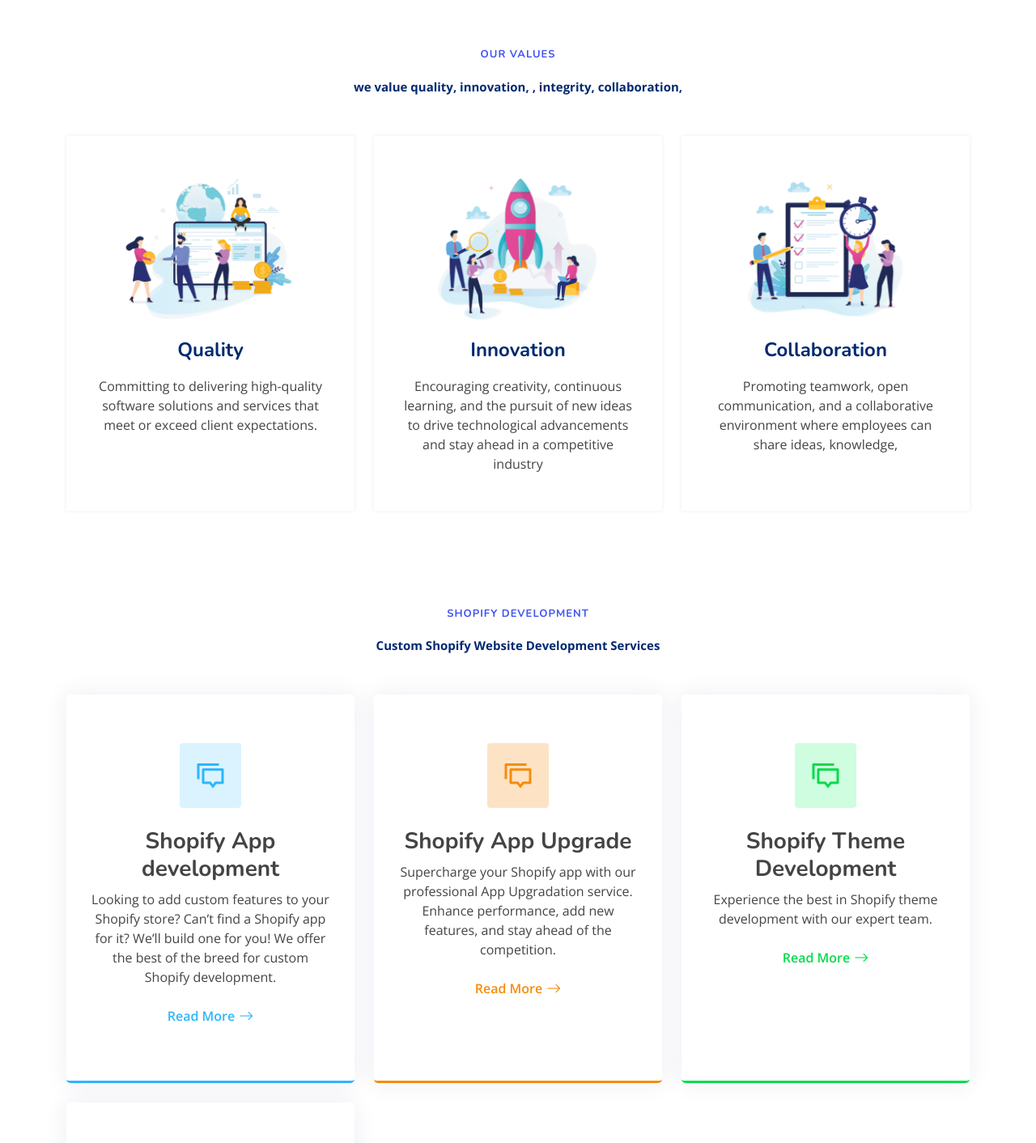
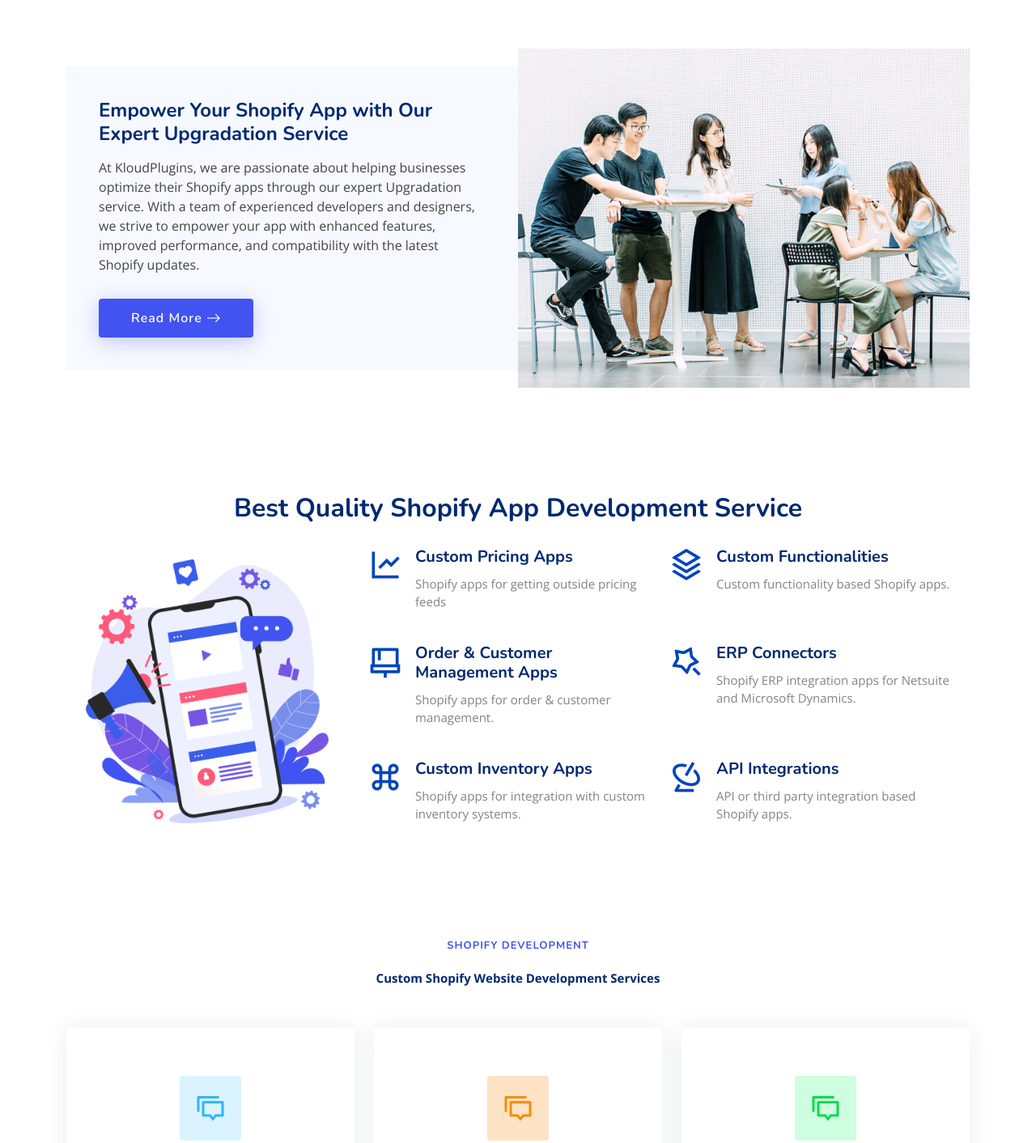
Before and after one commit to Hosted-Website/KloudPlugins-website, a plain HTML site: page index.html in a window 1280 px wide. Shown: the part 800-2212 px from the top of the page at 81% size. Drawn offline with nearby package versions, Linux system fonts and the light colour scheme.

Commit message:
update home

```diff
--- a/assets/css/style.css
+++ b/assets/css/style.css
@@ -185,9 +185,10 @@
 }
 
 .header .logo img {
-    max-height: 60px;
+    max-height: 40px;
     margin-right: 12px;
 }
+
 
 .header .logo span {
   font-size: 30px;
--- a/index.html
+++ b/index.html
@@ -50,8 +50,10 @@
         class="container-fluid container-xl d-flex align-items-center justify-content-between"
       >
         <a href="index.html" class="logo d-flex align-items-center">
-          <img src="assets/img/logo.png" alt=" Website Logo" />
-          <span>KloudPlugins</span>
+
+          <img src="assets/img/logo.png" alt=" Website Logo"  />
+
+          <span><img src="assets/img/logo.png" alt=" Website Logo"  /></span>
         </a>
 
         <nav id="navbar" class="navbar">
@@ -60,7 +62,7 @@
 
             <li><a class="nav-link scrollto" href="#shopify">Shopify</a></li>
             <li>
-              <a class="nav-link scrollto" href="#wooCommerce">WooCommerce</a>
+              <a class="nav-link scrollto" href="#magento">Magento</a>
             </li>
             <li>
               <a class="nav-link scrollto" href="#dataservice">Data Services</a>
@@ -68,7 +70,7 @@
 
             <li><a class="nav-link scrollto" href="#contact">Contact</a></li>
             <li>
-              <a class="getstarted scrollto" href="#contact">Get Started</a>
+              <a class="getstarted scrollto" href="#contact">Lets Talk</a>
             </li>
           </ul>
           <i class="bi bi-list mobile-nav-toggle"></i>
@@ -82,21 +84,18 @@
         <section id="hero" class="hero d-flex align-items-center">
           <div class="container">
             <div class="row">
-          <div
-            class="col-lg-12 d-flex flex-column justify-content-center text-center"
-          >
-            <h1 data-aos="fade-up">Revolutionizing E-Commerce</h1>
+              <div class="col-lg-6 d-flex flex-column justify-content-center">
+                <h1 data-aos="fade-up">
+                 Transforming E-commerce Experiences with Shopify, Magento & Data Services
+                </h1>
                 <h2 data-aos="fade-up" data-aos-delay="400">
-              EMPOWERING YOUR E-COMMERCE JOURNEY
+                 Unlock the full potential of your online business with our Shopify, Magento, and data services. We specialize in creating stunning storefronts, scalable e-commerce platforms, and harnessing data insights to propel your success in the digital marketplace.
                 </h2>
-
-
-
-            <div class="text-center" data-aos="fade-up" data-aos-delay="600">
-              <div class="text-center">
+                <div data-aos="fade-up" data-aos-delay="600">
+                  <div class="text-center text-lg-start">
                     <a
                       href="#contact"
-                  class="btn-get-started scrollto d-inline-flex align-items-center justify-content-center align-self-center text-center"
+                      class="btn-get-started scrollto d-inline-flex align-items-center justify-content-center align-self-center"
                     >
                       <span>Get Started</span>
                       <i class="bi bi-arrow-right"></i>
@@ -104,13 +103,12 @@
                   </div>
                 </div>
               </div>
-
               <div
                 class="col-lg-6 hero-img"
                 data-aos="zoom-out"
                 data-aos-delay="200"
               >
-            <!-- <img src="assets/img/hero-img.png" class="img-fluid" alt="" /> -->
+                <img src="assets/img/Head.png" class="img-fluid" alt="" />
               </div>
             </div>
           </div>
@@ -118,64 +116,157 @@
         <!-- End Hero -->
 
         <main id="main">
-      <!-- ======= Values Section ======= -->
-      <section id="values" class="values">
+          <!-- ======= About Section ======= -->
+          <section id="about" class="about">
             <div class="container" data-aos="fade-up">
-          <header class="section-header">
-            <h2>Our Values</h2>
-            <p>we value quality, innovation, , integrity, collaboration,</p>
-          </header>
+              <div class="row gx-0">
+                <div
+                  class="col-lg-6 d-flex flex-column justify-content-center"
+                  data-aos="fade-up"
+                  data-aos-delay="200"
+                >
+                  <div class="content">
+                    <!-- <h3>Who We Are</h3> -->
+                    <h2>
+                     Empower Your Shopify App with Our Expert Upgradation Service
+                    </h2>
+                    <p>
+                     At KloudPlugins, we are passionate about helping businesses optimize their Shopify apps through our expert Upgradation service. With a team of experienced developers and designers, we strive to empower your app with enhanced features, improved performance, and compatibility with the latest Shopify updates.
+                    </p>
+                    <div class="text-center text-lg-start">
+                      <a
+                        href="#"
+                        class="btn-read-more d-inline-flex align-items-center justify-content-center align-self-center"
+                      >
+                        <span>Read More</span>
+                        <i class="bi bi-arrow-right"></i>
+                      </a>
+                    </div>
+                  </div>
+                </div>
+
+                <div
+                  class="col-lg-6 d-flex align-items-center"
+                  data-aos="zoom-out"
+                  data-aos-delay="200"
+                >
+                  <img src="assets/img/about.jpg" class="img-fluid" alt="" />
+                </div>
+              </div>
+            </div>
+          </section>
+          <!-- End About Section -->
+
+       <!-- ======= Features Section ======= -->
+          <section id="features" class="features">
+            <div class="container" data-aos="fade-up">
+              <!-- Feature Icons -->
+              <div class="row feature-icons" data-aos="fade-up">
+                <h3>Best Quality Shopify App Development Service</h3>
 
                 <div class="row">
-            <div class="col-lg-4" data-aos="fade-up" data-aos-delay="200">
-              <div class="box">
-                <img src="assets/img/values-1.png" class="img-fluid" alt="" />
-                <h3>Quality</h3>
+                  <div
+                    class="col-xl-4 text-center"
+                    data-aos="fade-right"
+                    data-aos-delay="100"
+                  >
+                    <img
+                      src="assets/img/features-3.png"
+                      class="img-fluid p-4"
+                      alt=""
+                    />
+                  </div>
+
+                  <div class="col-xl-8 d-flex content">
+                    <div class="row align-self-center gy-4">
+                      <div class="col-md-6 icon-box" data-aos="fade-up">
+                        <i class="ri-line-chart-line"></i>
+                        <div>
+                          <h4>Custom Pricing Apps</h4>
                           <p>
-                  Committing to delivering high-quality software solutions and
-                  services that meet or exceed client expectations.
+                            Shopify apps for getting outside pricing feeds
                           </p>
                         </div>
                       </div>
 
                       <div
-              class="col-lg-4 mt-4 mt-lg-0"
+                        class="col-md-6 icon-box"
                         data-aos="fade-up"
-              data-aos-delay="400"
+                        data-aos-delay="100"
                       >
-              <div class="box">
-                <img src="assets/img/values-2.png" class="img-fluid" alt="" />
-                <h3>Innovation</h3>
+                        <i class="ri-stack-line"></i>
+                        <div>
+                          <h4>Custom Functionalities</h4>
                           <p>
-                  Encouraging creativity, continuous learning, and the pursuit
-                  of new ideas to drive technological advancements and stay
-                  ahead in a competitive industry
+                           Custom functionality based Shopify apps.
                           </p>
                         </div>
                       </div>
 
                       <div
-              class="col-lg-4 mt-4 mt-lg-0"
+                        class="col-md-6 icon-box"
                         data-aos="fade-up"
-              data-aos-delay="600"
+                        data-aos-delay="200"
                       >
-              <div class="box">
-                <img src="assets/img/values-3.png" class="img-fluid" alt="" />
-                <h3>Collaboration</h3>
+                        <i class="ri-brush-4-line"></i>
+                        <div>
+                          <h4>Order & Customer Management Apps</h4>
                           <p>
-                  Promoting teamwork, open communication, and a collaborative
-                  environment where employees can share ideas, knowledge,
+                            Shopify apps for order & customer management.
+                          </p>
+                        </div>
+                      </div>
+
+                      <div
+                        class="col-md-6 icon-box"
+                        data-aos="fade-up"
+                        data-aos-delay="300"
+                      >
+                        <i class="ri-magic-line"></i>
+                        <div>
+                          <h4>ERP Connectors</h4>
+                          <p>
+                            Shopify ERP integration apps for Netsuite and Microsoft Dynamics.
+                          </p>
+                        </div>
+                      </div>
+
+                      <div
+                        class="col-md-6 icon-box"
+                        data-aos="fade-up"
+                        data-aos-delay="400"
+                      >
+                        <i class="ri-command-line"></i>
+                        <div>
+                          <h4>Custom Inventory Apps</h4>
+                          <p>
+                        Shopify apps for integration with custom inventory systems.
+                          </p>
+                        </div>
+                      </div>
+
+                      <div
+                        class="col-md-6 icon-box"
+                        data-aos="fade-up"
+                        data-aos-delay="500"
+                      >
+                        <i class="ri-radar-line"></i>
+                        <div>
+                          <h4>API Integrations</h4>
+                          <p>
+                           API or third party integration based Shopify apps.
                           </p>
                         </div>
                       </div>
                     </div>
                   </div>
+                </div>
+              </div>
+              <!-- End Feature Icons -->
+            </div>
           </section>
-      <!-- End Values Section -->
+          <!-- End Features Section -->
 
-      <!-- ======= Counts Section ======= -->
-
-      <!-- End Counts Section -->
 
       <!-- ======= Features Section ======= -->
 
@@ -199,9 +290,9 @@
                 <p>
                   Looking to add custom features to your Shopify store? Can’t find a Shopify app for it? We’ll build one for you! We offer the best of the breed for custom Shopify development.
                 </p>
-                <a href="./Shopify App development.html" class="read-more" target="”_blank”"
+                <!-- <a href="./Shopify App development.html" class="read-more" target="”_blank”"
                   ><span>Read More</span> <i class="bi bi-arrow-right"></i
-                ></a>
+                ></a> -->
               </div>
             </div>
 
@@ -216,9 +307,9 @@
                 <p>
                  Supercharge your Shopify app with our professional App Upgradation service. Enhance performance, add new features, and stay ahead of the competition.</p>
 
-                <a href="./Shopify App Upgrade.html" class="read-more"
+                <!-- <a href="./Shopify App Upgrade.html" class="read-more"
                   ><span>Read More</span> <i class="bi bi-arrow-right"></i
-                ></a>
+                ></a> -->
               </div>
             </div>
 
@@ -232,10 +323,10 @@
                 <h3>Shopify Theme Development</h3>
                 <p>
                   Experience the best in Shopify theme development with our expert team.
-                </p>
+                <!-- </p>
                 <a href="./Shopify Theme Development.html" class="read-more"
                   ><span>Read More</span> <i class="bi bi-arrow-right"></i
-                ></a>
+                ></a> -->
               </div>
             </div>
 
@@ -250,9 +341,9 @@
                 <p>
                   Get the best Shopify customer services for your online store. Our dedicated team is here to provide exceptional support.
                 </p>
-                <a href="./Shopify Customer Services.html" class="read-more"
+                <!-- <a href="./Shopify Customer Services.html" class="read-more"
                   ><span>Read More</span> <i class="bi bi-arrow-right"></i
-                ></a>
+                ></a> -->
               </div>
             </div>
           </div>
@@ -261,11 +352,11 @@
       <!-- End Services Section -->
 
       <!-- ======= Services Section ======= -->
-      <section id="wooCommerce" class="services">
+      <section id="magento" class="services">
         <div class="container" data-aos="fade-up">
           <header class="section-header">
-            <h2>WooCommerce Development</h2>
-            <p>We can build you a WooCommerce store</p>
+            <h2> Magento WooCommerce Development</h2>
+            <p>We can build you a Magento WooCommerce store</p>
           </header>
 
           <div class="row gy-4">
@@ -280,9 +371,9 @@
                 <p>
                  Unlock the true potential of your online store with our expert software services powered by WooCommerce Magento 2. Seamlessly integrate powerful e-commerce capabilities into your website
                 </p>
-                <a href="./WooCommerce Magento2.html" class="read-more" target="”_blank”"
+                <!-- <a href="./WooCommerce Magento2.html" class="read-more" target="”_blank”"
                   ><span>Read More</span> <i class="bi bi-arrow-right"></i
-                ></a>
+                ></a> -->
               </div>
             </div>
 
@@ -298,9 +389,9 @@
                   Ut autem aut autem non a. Sint sint sit facilis nam iusto
                   sint. Libero corrupti neque eum hic non ut nesciunt dolorem.
                 </p>
-                <a href="./Magento2 to WooCommercerce.html" class="read-more"
+                <!-- <a href="./Magento2 to WooCommercerce.html" class="read-more"
                   ><span>Read More</span> <i class="bi bi-arrow-right"></i
-                ></a>
+                ></a> -->
               </div>
             </div>
 
@@ -316,9 +407,9 @@
                   Ut excepturi voluptatem nisi sed. Quidem fuga consequatur.
                   Minus ea aut. Vel qui id voluptas adipisci eos earum corrupti.
                 </p>
-                <a href="./Magento2 to Shopify.html" class="read-more"
+                <!-- <a href="./Magento2 to Shopify.html" class="read-more"
                   ><span>Read More</span> <i class="bi bi-arrow-right"></i
-                ></a>
+                ></a> -->
               </div>
             </div>
 
@@ -334,9 +425,9 @@
                   Non et temporibus minus omnis sed dolor esse consequatur.
                   Cupiditate sed error ea fuga sit provident adipisci neque.
                 </p>
-                <a href="./Marketplace Integration.html" class="read-more"
+                <!-- <a href="./Marketplace Integration.html" class="read-more"
                   ><span>Read More</span> <i class="bi bi-arrow-right"></i
-                ></a>
+                ></a> -->
               </div>
             </div>
           </div>
@@ -366,9 +457,9 @@
                   accusantium minus dolores iure perferendis tempore et
                   consequatur.
                 </p>
-                <a href="./Big Data Analysis.html" class="read-more" target="”_blank”"
+                <!-- <a href="./Big Data Analysis.html" class="read-more" target="”_blank”"
                   ><span>Read More</span> <i class="bi bi-arrow-right"></i
-                ></a>
+                ></a> -->
               </div>
             </div>
 
@@ -384,9 +475,9 @@
                   Ut autem aut autem non a. Sint sint sit facilis nam iusto
                   sint. Libero corrupti neque eum hic non ut nesciunt dolorem.
                 </p>
-                <a href="./Machine Learning.html" class="read-more"
+                <!-- <a href="./Machine Learning.html" class="read-more"
                   ><span>Read More</span> <i class="bi bi-arrow-right"></i
-                ></a>
+                ></a> -->
               </div>
             </div>
 
@@ -402,9 +493,9 @@
                   Ut excepturi voluptatem nisi sed. Quidem fuga consequatur.
                   Minus ea aut. Vel qui id voluptas adipisci eos earum corrupti.
                 </p>
-                <a href="./Custom eCoomerce Solutions.html" class="read-more"
+                <!-- <a href="./Custom eCoomerce Solutions.html" class="read-more"
                   ><span>Read More</span> <i class="bi bi-arrow-right"></i
-                ></a>
+                ></a> -->
               </div>
             </div>
 
@@ -490,7 +581,7 @@
       <section id="contact" class="contact">
         <div class="container" data-aos="fade-up">
           <header class="section-header">
-            <h2>Contact</h2>
+            <!-- <h2>Contact</h2> -->
             <p>Contact Us</p>
           </header>
 
```
Also changed, not shown: assets/img/Head.png (added), assets/img/logo.png. Lines whose indentation alone changed are shown as unchanged.
